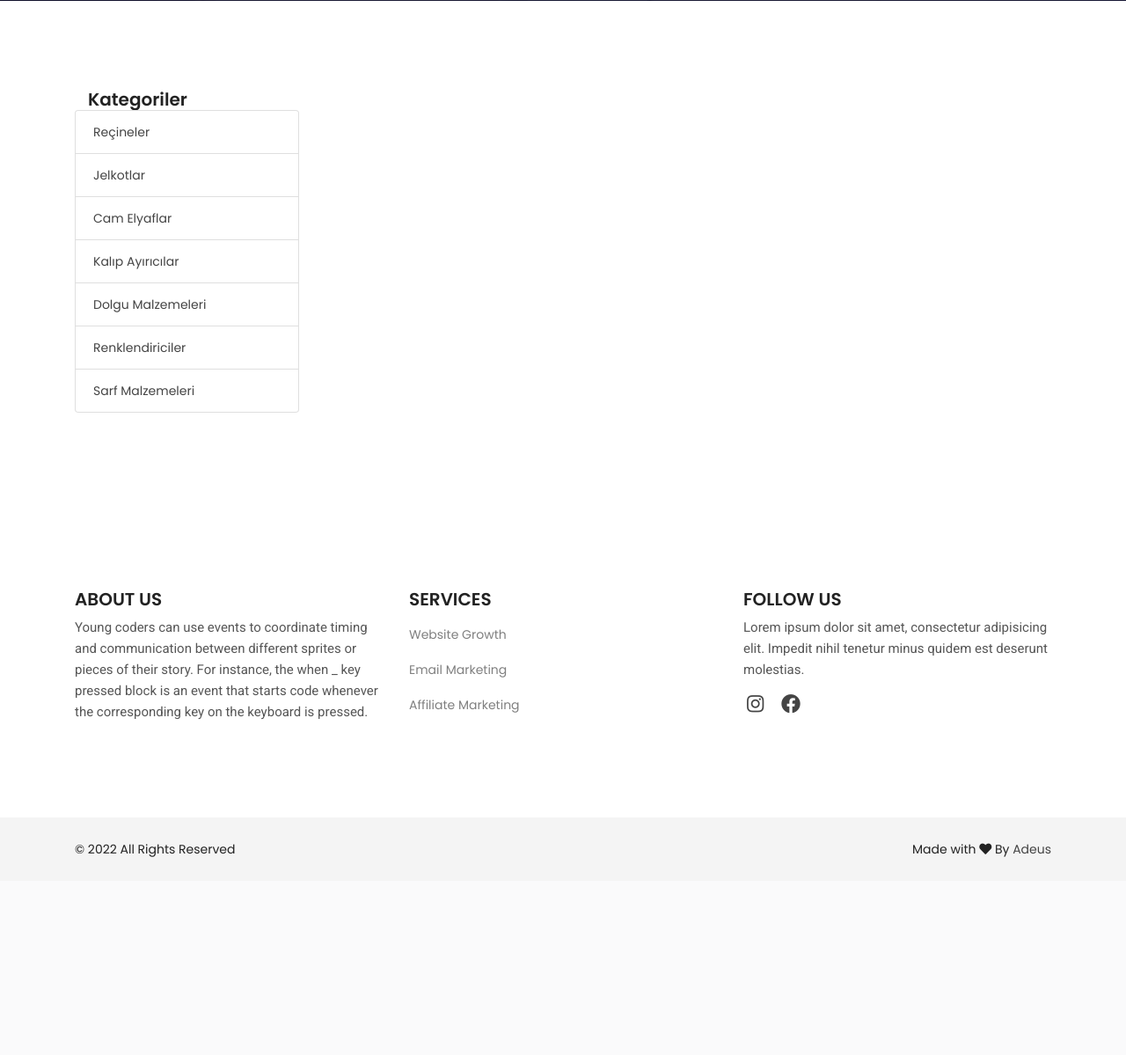
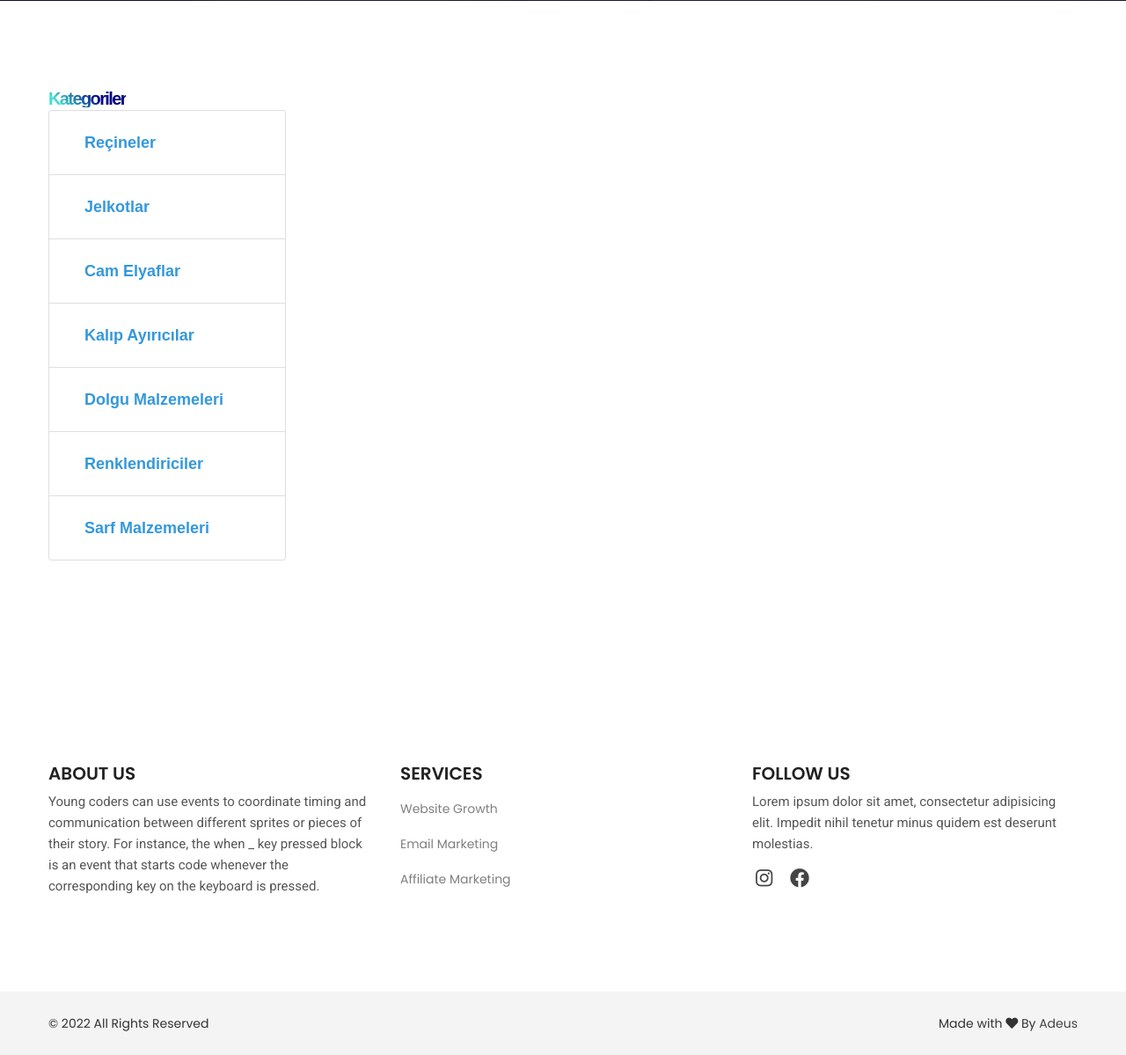
Before and after one commit to devmustafaulutas/BaranBoya, a PHP site: page /urunler.php?kategori_id=1 in a window 1280 px wide. Shown: the part 549-1748 px from the top of the page at 88% size. Before the commit the page ends 1523 px from the top, so only its background shows below. Run offline with PHP 8.4, Linux system fonts and the light colour scheme; data comes from the database, SQL or seed files in the repository; data that the repository does not hold is empty; some libraries are stand-ins or nearby versions.

Commit message:
index.php slider update style.css and active.js files and update 1 image

```diff
--- a/assets/css/style.css
+++ b/assets/css/style.css
@@ -3122,12 +3119,111 @@ body.dark,
 :: 26.0 ürünler CSS
 ****************************** */
 
-#urunler-category-h4{
-    margin-left: 15px;
-}
-
-#urunler-category-productlist {
-    margin-top: 24px;
+/* Kategoriler için stil */
+#urunler-category-h4 {
+    display: inline-block;
+    font-weight: 900;
+    line-height: 1em;
+    letter-spacing: -1.6px;
+    background-image: -webkit-linear-gradient(45deg, #40E0D0 15%, #000080 65%);
+    background-image: linear-gradient(45deg, #40E0D0 15%, #000080 65%);
+    -webkit-background-clip: text;
+    -moz-background-clip: text;
+    background-clip: text;
+    -webkit-text-fill-color: transparent;
+}
+.category-list {
+    font-family: 'Arial', sans-serif;
+    font-size: 18px;
+    margin-bottom: 30px;
+}
+
+.category-toggle {
+    display: block;
+    color: #3498db;
+    font-weight: bold;
+    text-decoration: none;
+    padding: 12px 20px;
+    border-radius: 5px;
+    transition: background-color 0.3s ease, color 0.3s ease;
+}
+
+.category-toggle:hover {
+    background-color: #3498db;
+    color: white;
+}
+
+.subcategory-list {
+    display: none;
+    list-style-type: none;
+    padding-left: 20px;
+    margin-top: 10px;
+}
+
+.subcategory-list li a {
+    color: #555;
+    text-decoration: none;
+    font-size: 16px;
+    transition: color 0.3s ease;
+}
+
+.subcategory-list li a:hover {
+    color: #3498db;
+}
+
+/* Ürün kartları için stil */
+.card {
+    border: 1px solid #ddd;
+    border-radius: 8px;
+    box-shadow: 0 4px 8px rgba(0, 0, 0, 0.1);
+    overflow: hidden;
+    transition: transform 0.3s ease-in-out;
+}
+
+.card:hover {
+    transform: translateY(-5px);
+}
+
+.card-img-top {
+    width: 100%;
+    height: 200px;
+    object-fit: cover;
+}
+
+.card-body {
+    padding: 15px;
+    background-color: #f8f8f8;
+}
+
+.card-title {
+    font-size: 18px;
+    font-weight: bold;
+    color: #333;
+}
+
+.card-text {
+    font-size: 14px;
+    color: #777;
+    margin-top: 10px;
+}
+
+/* Daha açık bir renk paleti ve arka plan düzenlemeleri */
+body {
+    background-color: #f4f4f4;
+    color: #333;
+}
+
+.container {
+    max-width: 1200px;
+    margin: 0 auto;
+}
+
+.breadcrumb-item a {
+    color: #3498db;
+}
+
+.breadcrumb-item.active {
+    color: #777;
 }
 
 
--- a/assets/js/active.js
+++ b/assets/js/active.js
@@ -358,3 +358,37 @@ $(document).ready(function() {
         }
     });
 });
+
+document.addEventListener("DOMContentLoaded", function () {
+    let slideIndex = 0;
+    const slides = document.querySelectorAll(".slide");
+    const totalSlides = slides.length;
+
+    function showSlide(index) {
+        // Slide'ları doğru sırada göstermek için translateX kullanıyoruz
+        slides.forEach((slide, i) => {
+            slide.style.transform = `translateX(-${index * 100}%)`;
+        });
+    }
+
+    function prevSlide() {
+        slideIndex = (slideIndex > 0) ? slideIndex - 1 : totalSlides - 1;
+        showSlide(slideIndex);
+    }
+
+    function nextSlide() {
+        slideIndex = (slideIndex < totalSlides - 1) ? slideIndex + 1 : 0;
+        showSlide(slideIndex);
+    }
+
+    function autoSlide() {
+        nextSlide();
+        setTimeout(autoSlide, 4000); // Otomatik geçiş süresi 4 saniye
+    }
+
+    document.querySelector(".prev").addEventListener("click", prevSlide);
+    document.querySelector(".next").addEventListener("click", nextSlide);
+
+    showSlide(slideIndex);
+    autoSlide();
+});
```
Also changed, not shown: other parts of assets/css/style.css (+91 -3 lines), index.php (+5 -4 lines), 1 other file.
